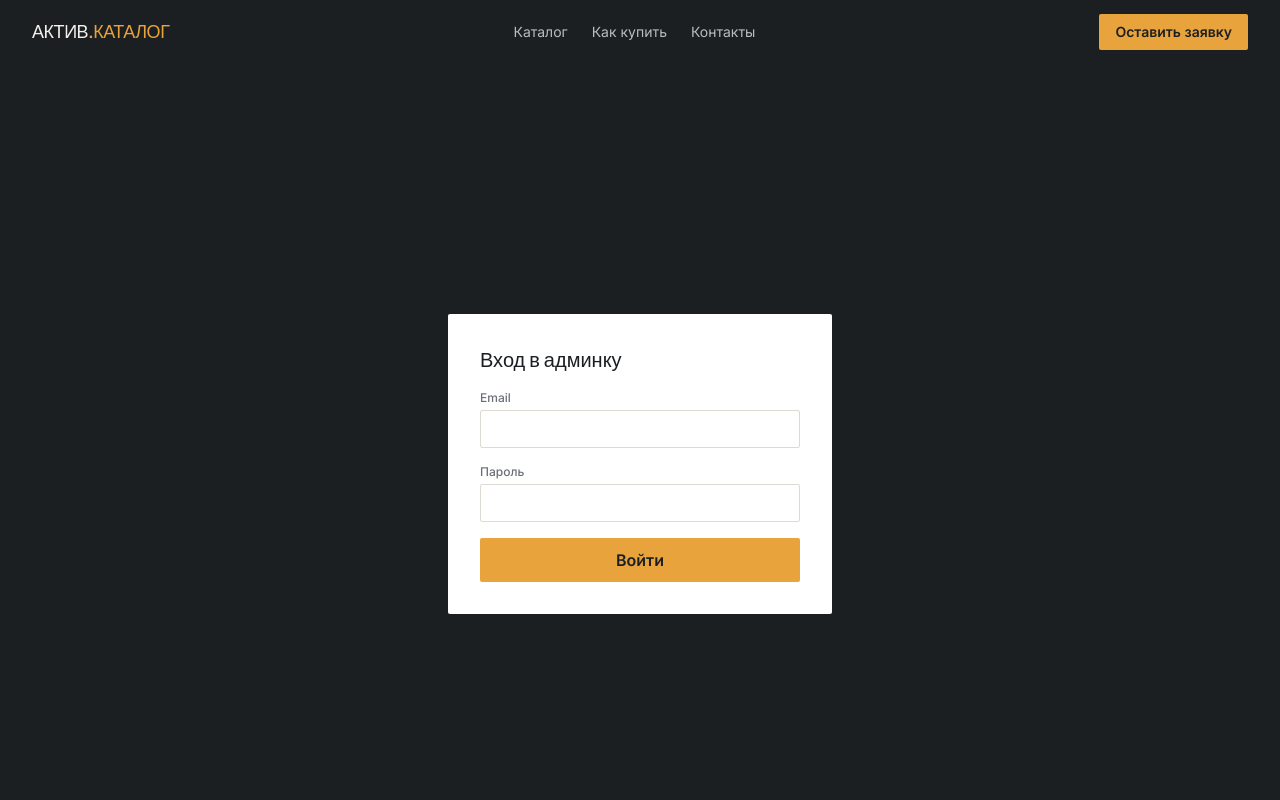
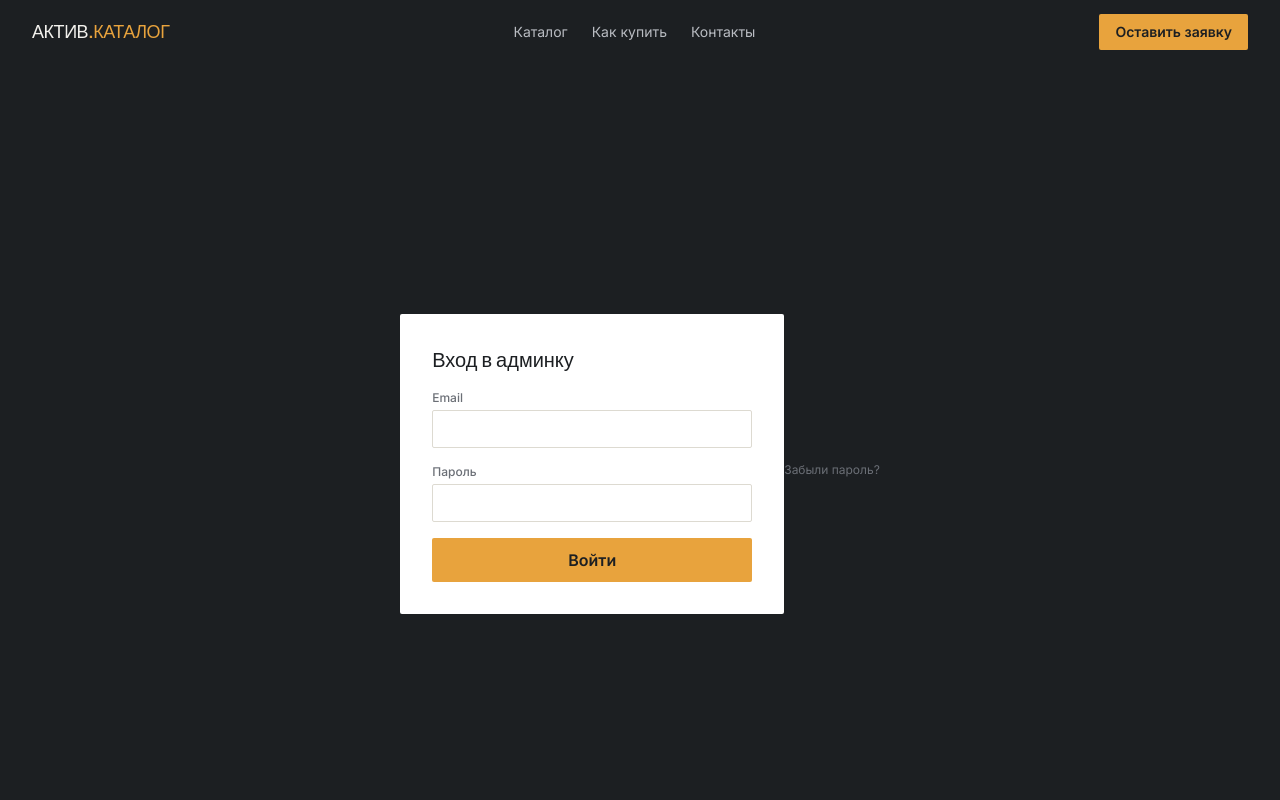
Before and after one commit to shera7/liquadation-mp, a Next.js app: page /login in a window 1280 px wide. Shown: the top 800 px of the page. Built offline with nearby package versions, Linux system fonts and the light colour scheme; no server answers; the database is empty.

Commit message:
Add 'Forgot Password?' link to login page

```diff
--- a/src/app/login/page.tsx
+++ b/src/app/login/page.tsx
@@ -66,6 +66,9 @@ export default function LoginPage() {
           {loading ? "Вход..." : "Войти"}
         </button>
       </form>
+        <a href="/forgot-password" className="block text-xs text-steel hover:text-graphite text-center mt-3">
+          Забыли пароль?
+        </a>
     </div>
   );
 }
```
